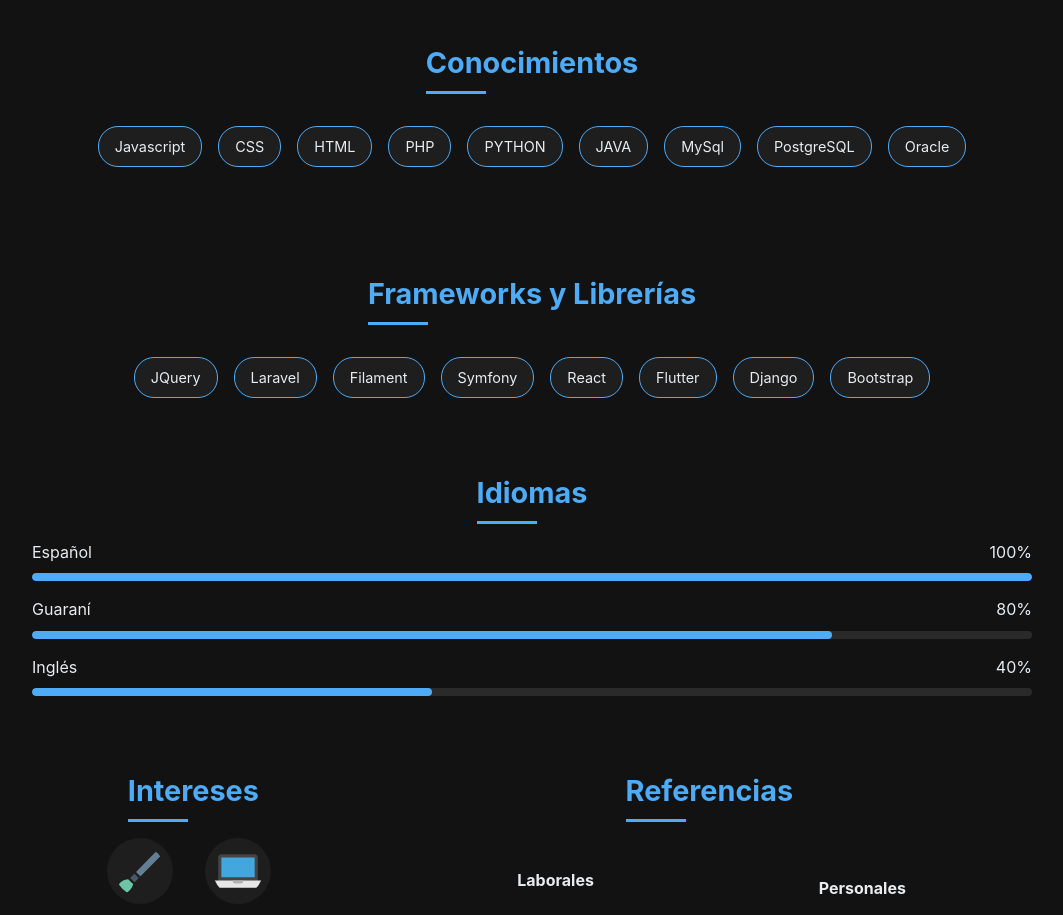
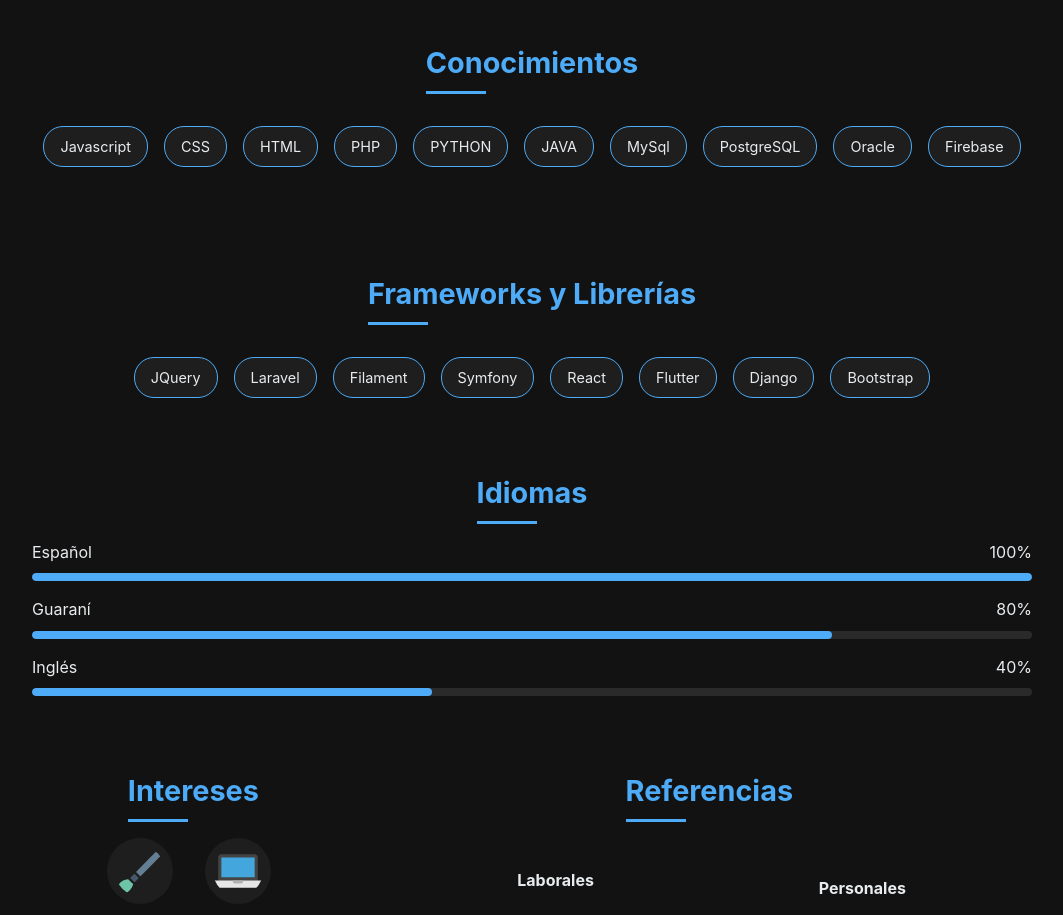
Before and after one commit to RobertR03/MiPresentacion, a React (Vite) app: page /curriculum in a window 1280 px wide. Shown: the part 1480-2395 px from the top of the page, without its empty margins (108-1171 px from the left). Built offline with nearby package versions, Linux system fonts and the light colour scheme.

Commit message:
+ Firebase

```diff
--- a/src/data/curriculumData.js
+++ b/src/data/curriculumData.js
@@ -50,6 +50,7 @@ export const skillsKnowledge = [
   'MySql',
   'PostgreSQL',
   'Oracle',
+  'Firebase',
 ];
 
 export const skillsFrameworks = [
--- a/src/data/mockData.js
+++ b/src/data/mockData.js
@@ -54,7 +54,8 @@ export const skills = [
   { id: 9, name: "Git", level: 85, category: "Herramientas" },
   { id: 10, name: "Docker", level: 70, category: "Herramientas" },
   { id: 11, name: "AWS", level: 65, category: "Herramientas" },
-  { id: 12, name: "UI/UX Design", level: 75, category: "Diseño" }
+  { id: 12, name: "UI/UX Design", level: 75, category: "Diseño" },
+  { id: 13, name: "Firebase", level: 80, category: "Backend" }
 ];
 
 export const education = [
```
